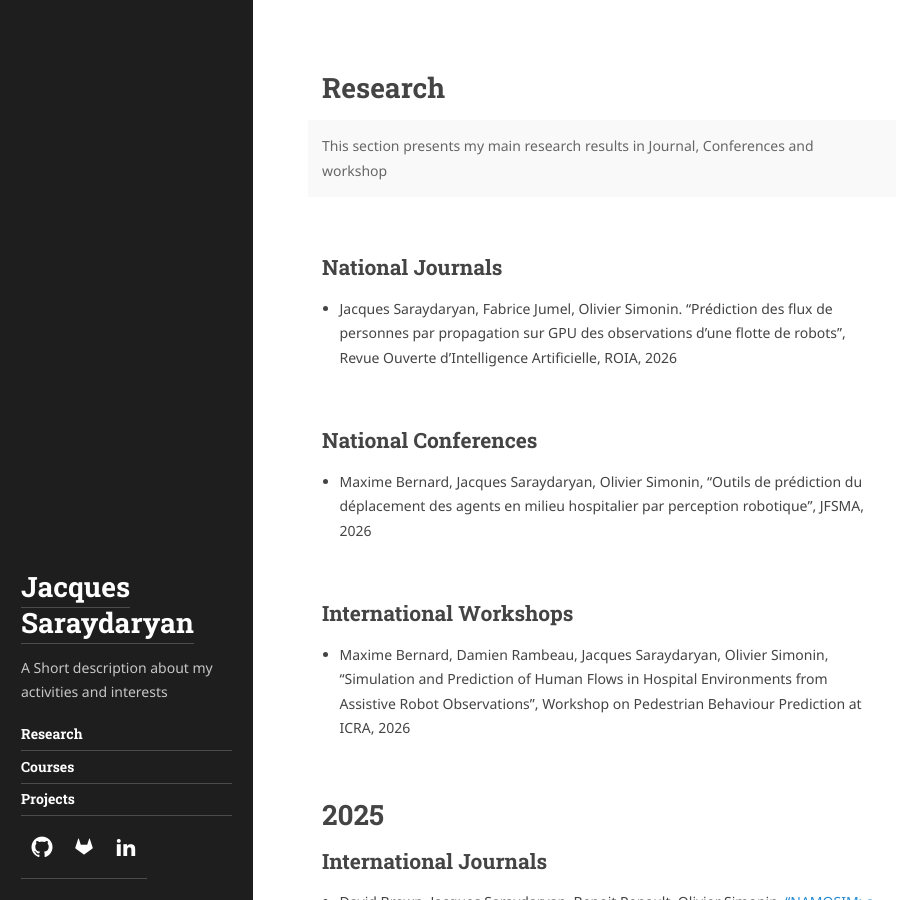
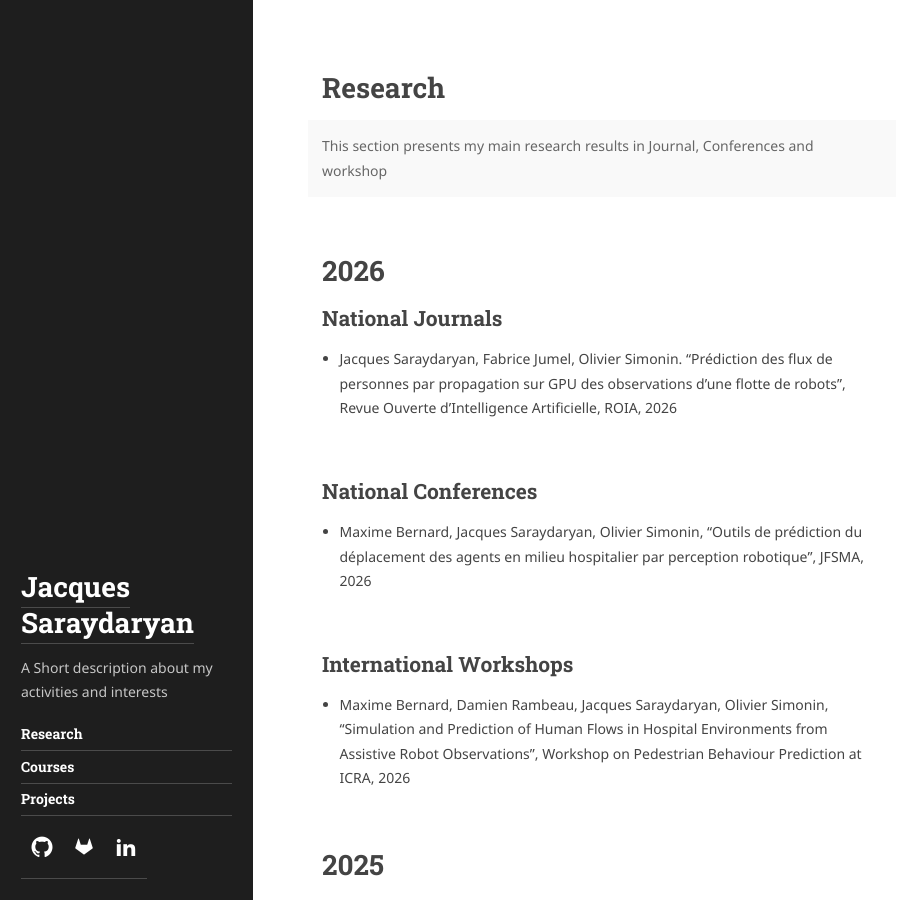
Before and after one commit to jacques-saraydaryan/jacques-saraydaryan.github.io, a Jekyll site: the page built from menus_pages/researchPage.md, in a window 1280 px wide and 900 px high. Shown: the whole window, without its empty margins (0-905 px from the left). Built offline with Jekyll 4.4.1, drawn with Linux system fonts in a browser that asks for light colours; some web fonts are replaced.

Commit message:
minor update

```diff
--- a/menus_pages/researchPage.md
+++ b/menus_pages/researchPage.md
@@ -12,11 +12,10 @@ accent_image:
 ---
 
 {% comment %}
-# 2026
 ## International Conferences
 - Takieddine Soualhi, Jacques Saraydaryan, Laetitia Matignon, "Human‑Aware Multi‑Robot Navigation in Constrained Environments\ Using Multi-agent Reinforcement Learning", IEEE International Conference on Robotics and Automation (ICRA), 2026
 {% endcomment %}
-
+# 2026
 ## National Journals
 - Jacques Saraydaryan, Fabrice Jumel, Olivier Simonin. "Prédiction des flux de personnes par propagation sur GPU des observations d'une flotte de robots",  Revue Ouverte d’Intelligence Artificielle, ROIA, 2026
 
```
